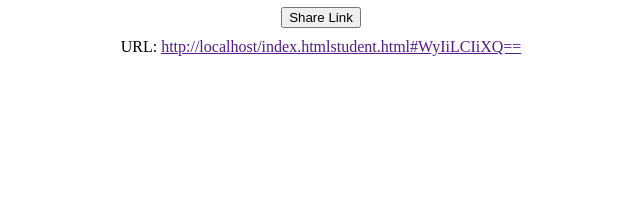
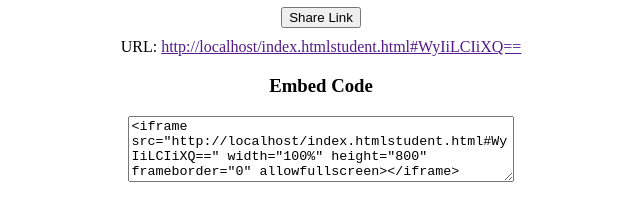
Before and after one commit to jncraton/ice, a website: page index.html in a window 1280 px wide. Both pictures are taken after a click on the button "Share Link". Shown: the part 502-722 px from the top of the page, without its empty margins (319-959 px from the left). Drawn offline with Linux system fonts and the light colour scheme.

Commit message:
Embed exercise html (#46)
* Add embed code textarea for sharing exercises

* Generate embed code with iframe dimensions.

* Style embed code textarea with specific width and height.

* Change formatting issues inindex.html and style.css

* Fix formatting issues in index.js

* Resolve issue with URL embedding and data retrieval

```diff
--- a/index.html
+++ b/index.html
@@ -25,6 +25,8 @@
       <nav>
         <a id="url"></a>
         <a href="" id="link-display"></a>
+        <h3>Embed Code</h3>
+        <textarea id="embed-code" readonly></textarea>
       </nav>
       <h3 id="alert"></h3>
       <script src="src/index.js"></script>
--- a/src/index.js
+++ b/src/index.js
@@ -24,6 +24,11 @@ document.querySelector('#share').addEventListener('click', function () {
   document.querySelector('#link-display').innerHTML = url
   document.querySelector('#url').innerHTML = 'URL: '
   document.querySelector('#link-display').href = url
+
+  const embedCode = `<iframe src="${url}" width="100%" height="800" frameborder="0" allowfullscreen></iframe>`
+
+  // Set the embed code in the textarea
+  document.querySelector('#embed-code').value = embedCode
 })
 
 const linkDisplay = document.querySelector('#link-display')
--- a/style.css
+++ b/style.css
@@ -11,3 +11,8 @@ main {
   margin-top: 10px;
   margin-bottom: 10px;
 }
+
+#embed-code {
+  width: 30%;
+  height: 60px;
+}
```
